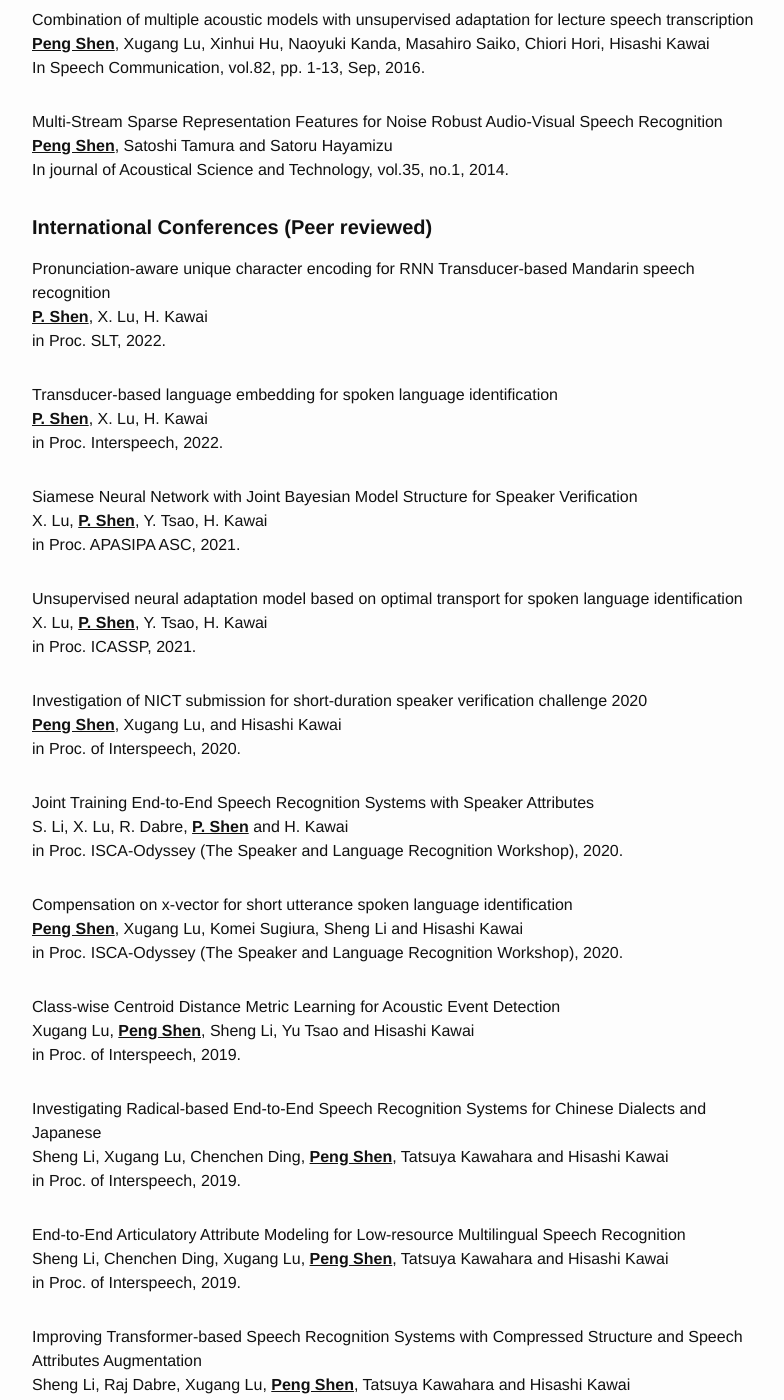
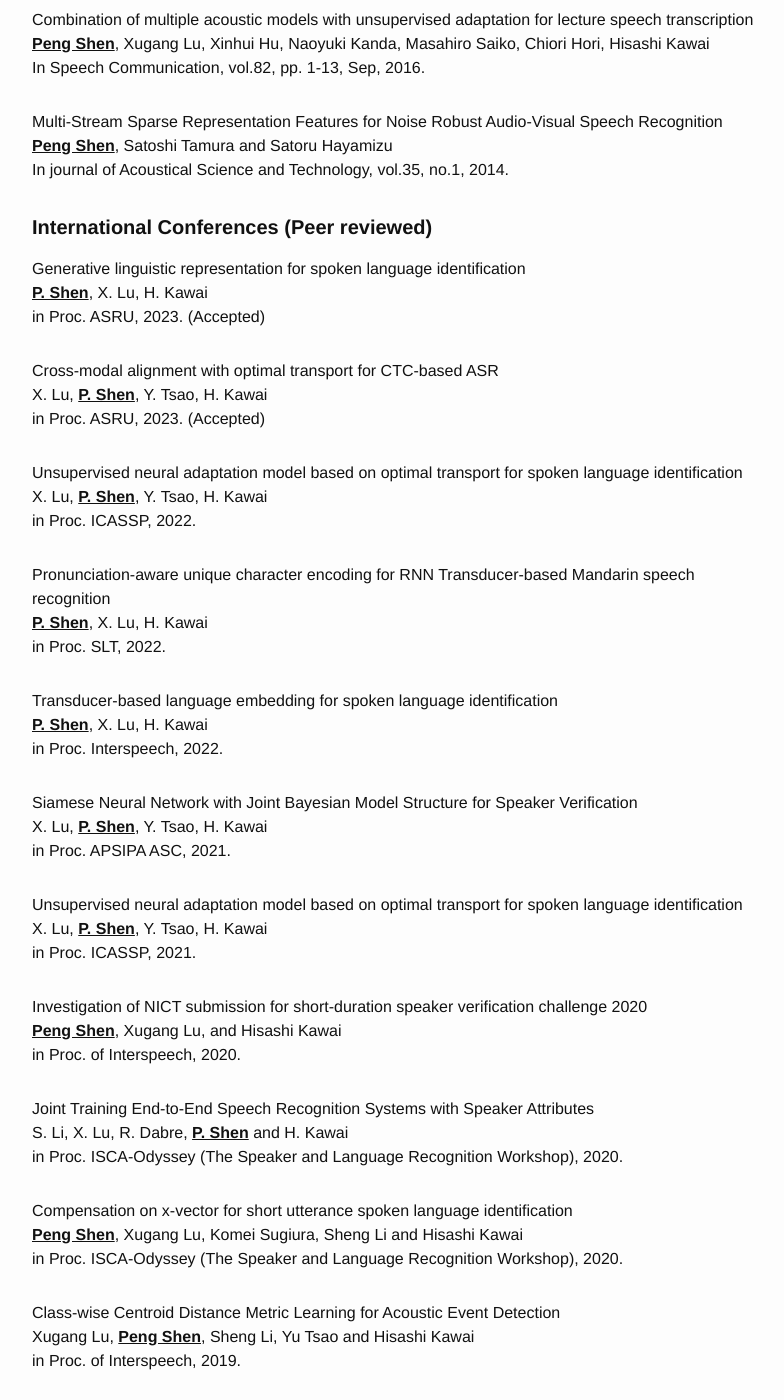
Before and after one commit to sinpycn/sinpycn.github.io, a Jekyll site: the page built from publications.md, in a window 1280 px wide and 1400 px high, scrolled down 516 px. Shown: the whole window, without its empty margins (238-1022 px from the left). Built offline with Jekyll 4.4.1, drawn with Linux system fonts in a browser that asks for light colours; some of the changed text lies outside the part shown.

Commit message:
Update publications.md

```diff
--- a/publications.md
+++ b/publications.md
@@ -42,6 +42,22 @@ permalink: /publications/
 <p>
 
 <li>
+  Generative linguistic representation for spoken language identification <br>
+  <u><b>P. Shen</b></u>, X. Lu, H. Kawai <br>
+  in Proc. ASRU, 2023. (Accepted) <br>
+</li>
+<li>
+  Cross-modal alignment with optimal transport for CTC-based ASR <br>
+  X. Lu, <u><b>P. Shen</b></u>, Y. Tsao, H. Kawai <br>
+  in Proc. ASRU, 2023. (Accepted) <br>
+</li>
+<li>
+  Unsupervised neural adaptation model based on optimal transport for spoken language identification <br>
+  X. Lu, <u><b>P. Shen</b></u>, Y. Tsao, H. Kawai <br>
+  in Proc. ICASSP, 2022. <br>
+</li>
+
+<li>
   Pronunciation-aware unique character encoding for RNN Transducer-based Mandarin speech recognition<br>
   <u><b>P. Shen</b></u>, X. Lu, H. Kawai <br>
   in Proc. SLT, 2022. <br>
@@ -56,7 +72,7 @@ permalink: /publications/
 <li>
   Siamese Neural Network with Joint Bayesian Model Structure for Speaker Verification<br>
   X. Lu, <u><b>P. Shen</b></u>, Y. Tsao, H. Kawai <br>
-  in Proc. APASIPA ASC, 2021. <br>
+  in Proc. APSIPA ASC, 2021. <br>
 </li>
 <li>
   Unsupervised neural adaptation model based on optimal transport for spoken language identification<br>
@@ -213,6 +229,12 @@ In The 9th International Conference on Auditory-Visual Speech Processing (AVSP),
       <p>
 
 <li>
+Investigation on Multi-task Universal Speech Models <br>
+<u><b>P. Shen</b></u>, X. Lu, H. Kawai <br>
+in Autumn Meeting of Acoustical Society of Japan, 2023.<br>
+</li>
+
+<li>
 Investigation on sub-character tokenization for RNN-Transducer <br>
 <u><b>P. Shen</b></u>, X. Lu, H. Kawai <br>
 in Autumn Meeting of Acoustical Society of Japan, 2022.<br>
```
